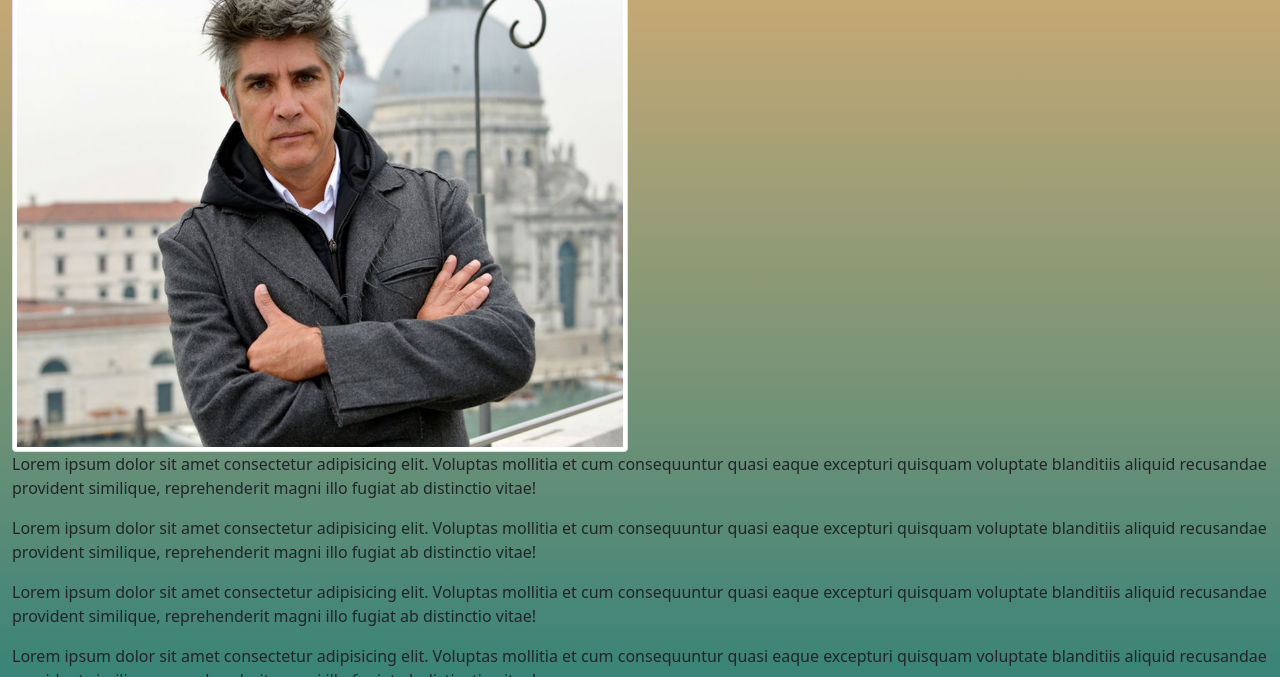
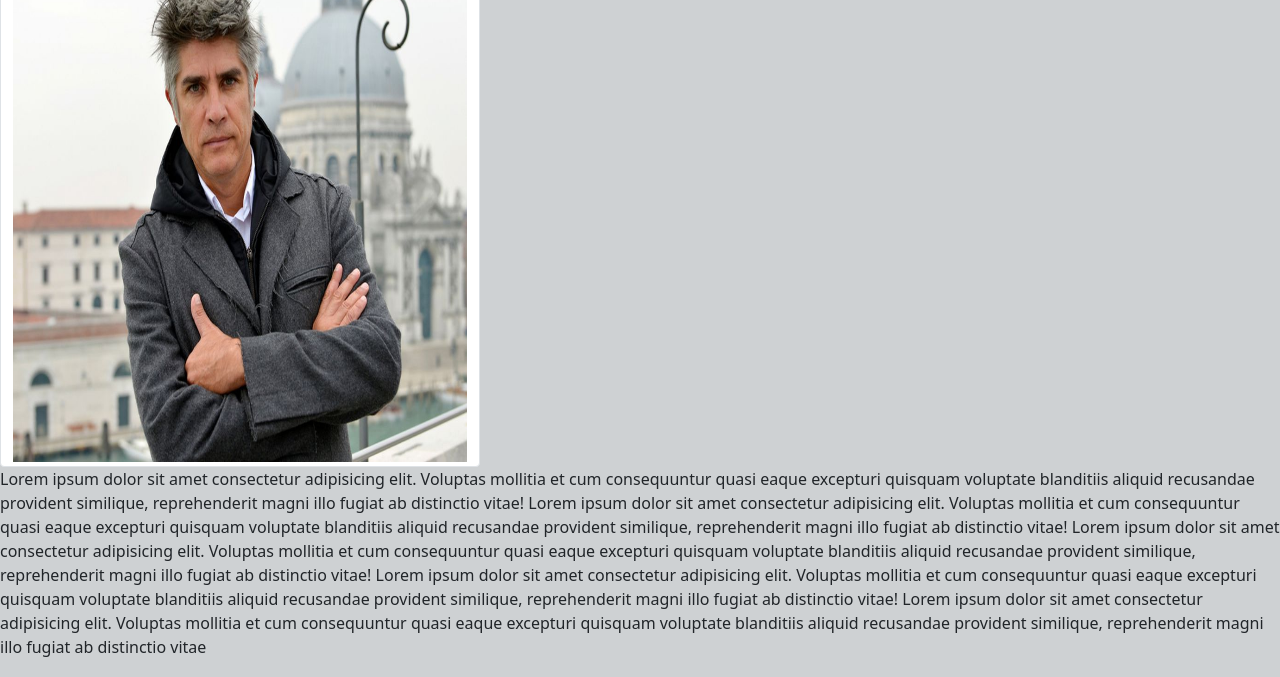
Before and after one commit to AlejandroCunePellegrino/desafio-bootstrap-cu-e, a website: page html/Sobre mi.html in a window 1280 px wide. Shown: the part 171-848 px from the top of the page. Drawn offline with nearby package versions, Linux system fonts and the light colour scheme.

Commit message:
se agregaron 2 images y leves modificaciones

```diff
--- a/html/Sobre mi.html
+++ b/html/Sobre mi.html
@@ -9,7 +9,7 @@
         <link rel="stylesheet" href="../css/style.css">
         <title>Sobre mi</title>
     </head>
-    <body class="gradient">
+    <body class="fondo">
         <nav class="navbar navbar-dark bg-dark sticky-top" >
             <div class="container-fluid">
                 <a class="navbar-brand" href="../index.html"><h1>Estudio de arquitectura</h1></a>
@@ -77,13 +77,12 @@
                 </div>
             </div>
             <div class="row">
-                <div class="col-md-6"><img src="../images/Arquitecto.jpg" class="img-fluid img-thumbnail float" alt="Arquitecto"></div>
-                <p>Lorem ipsum dolor sit amet consectetur adipisicing elit. Voluptas mollitia et cum consequuntur quasi eaque excepturi quisquam voluptate blanditiis aliquid recusandae provident similique, reprehenderit magni illo fugiat ab distinctio vitae!</p>
-                <p>Lorem ipsum dolor sit amet consectetur adipisicing elit. Voluptas mollitia et cum consequuntur quasi eaque excepturi quisquam voluptate blanditiis aliquid recusandae provident similique, reprehenderit magni illo fugiat ab distinctio vitae!</p>
-                <p>Lorem ipsum dolor sit amet consectetur adipisicing elit. Voluptas mollitia et cum consequuntur quasi eaque excepturi quisquam voluptate blanditiis aliquid recusandae provident similique, reprehenderit magni illo fugiat ab distinctio vitae!</p>
-                <p>Lorem ipsum dolor sit amet consectetur adipisicing elit. Voluptas mollitia et cum consequuntur quasi eaque excepturi quisquam voluptate blanditiis aliquid recusandae provident similique, reprehenderit magni illo fugiat ab distinctio vitae!</p>
-                <p>Lorem ipsum dolor sit amet consectetur adipisicing elit. Voluptas mollitia et cum consequuntur quasi eaque excepturi quisquam voluptate blanditiis aliquid recusandae provident similique, reprehenderit magni illo fugiat ab distinctio vitae!</p>
-
+                <img src="../images/Arquitecto.jpg" class=" img-thumbnail float" alt="Arquitecto">
+                Lorem ipsum dolor sit amet consectetur adipisicing elit. Voluptas mollitia et cum consequuntur quasi eaque excepturi quisquam voluptate blanditiis aliquid recusandae provident similique, reprehenderit magni illo fugiat ab distinctio vitae!
+                Lorem ipsum dolor sit amet consectetur adipisicing elit. Voluptas mollitia et cum consequuntur quasi eaque excepturi quisquam voluptate blanditiis aliquid recusandae provident similique, reprehenderit magni illo fugiat ab distinctio vitae!
+                Lorem ipsum dolor sit amet consectetur adipisicing elit. Voluptas mollitia et cum consequuntur quasi eaque excepturi quisquam voluptate blanditiis aliquid recusandae provident similique, reprehenderit magni illo fugiat ab distinctio vitae!
+                Lorem ipsum dolor sit amet consectetur adipisicing elit. Voluptas mollitia et cum consequuntur quasi eaque excepturi quisquam voluptate blanditiis aliquid recusandae provident similique, reprehenderit magni illo fugiat ab distinctio vitae!
+                Lorem ipsum dolor sit amet consectetur adipisicing elit. Voluptas mollitia et cum consequuntur quasi eaque excepturi quisquam voluptate blanditiis aliquid recusandae provident similique, reprehenderit magni illo fugiat ab distinctio vitae
             </div>
             <div class="row justify-content-end">
                 <div class="col-6 p-3 mt-2">
--- a/scss/style.scss
+++ b/scss/style.scss
@@ -6,9 +6,15 @@
 .servicios {
     margin: 1em;
 }
+.diseño {
+    background-image: url(images/planos.jpg);
+}
+.viewport {
+    height: 100vh;
+}
 
-.gradient {
-    background-image: linear-gradient(to bottom, rgb(233, 178, 116), rgb(3, 117, 121));
+.fondo {
+    background-color: rgb(206, 209, 211);
 }
 
 .relleno{
@@ -29,6 +35,8 @@
 }
 .float{
     float: left;
+    height: 30em;
+    width: 30em;
 }
 
 .text{
@@ -66,6 +74,7 @@
 
 @media screen and (min-width: 1024px) {
     .font-nav {
-        font-size: 1.5em;
+        font-size: 1em;
+
     }
 }
```
Also changed, not shown: html/Contacto.html (+1 -1 lines), index.html (+7 -7 lines), css/style.css, images/planos.jpg (added), 1 other file.
